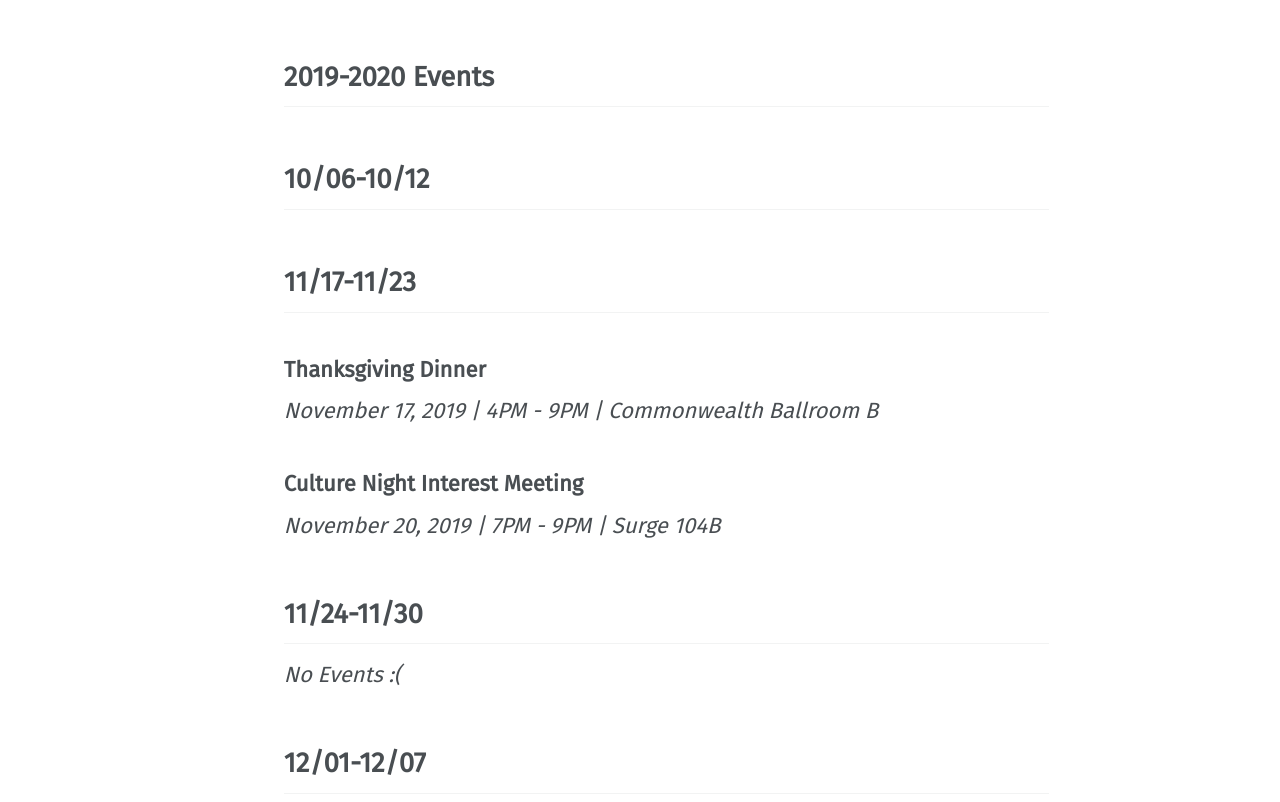
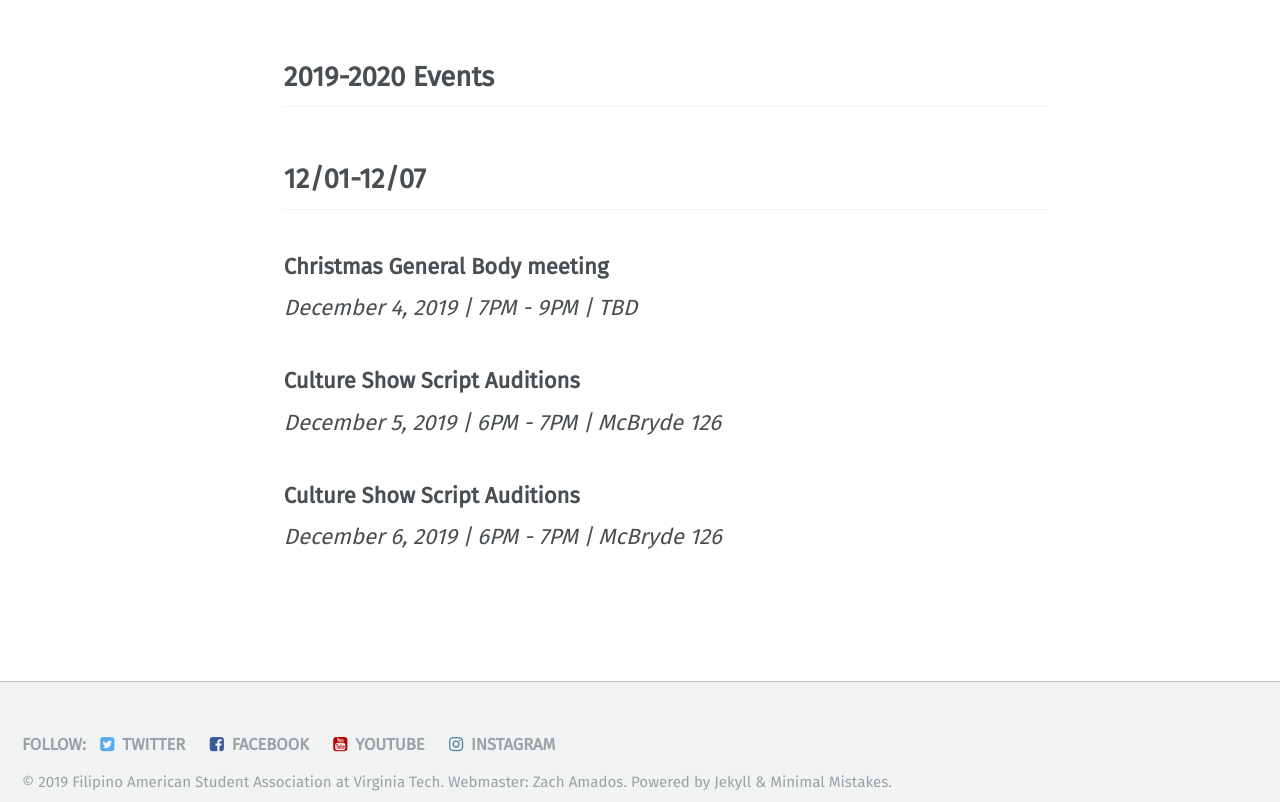
Before and after one commit to vtfasa/vtfasa.github.io, a Jekyll site: the page built from _pages/events.md, in a window 1280 px wide and 900 px high, scrolled down 702 px, cut to the strip 98-900 px from the top of the window. Built offline with Jekyll 4.4.1, drawn with Linux system fonts in a browser that asks for light colours; some web fonts are replaced.

Commit message:
Update events.md

```diff
--- a/_pages/events.md
+++ b/_pages/events.md
@@ -9,26 +9,7 @@ permalink: /events/
 
 
 ## 2019-2020 Events
-## 10/06-10/12
 
-
-
-
-
-
-## 11/17-11/23
-### Thanksgiving Dinner
-*November 17, 2019 |
-4PM - 9PM |
-Commonwealth Ballroom B*
-
-### Culture Night Interest Meeting
-*November 20, 2019 |
-7PM - 9PM |
-Surge 104B*
-
-## 11/24-11/30
-*No Events :(*
 ## 12/01-12/07
 ### Christmas General Body meeting
 *December 4, 2019 |
```
